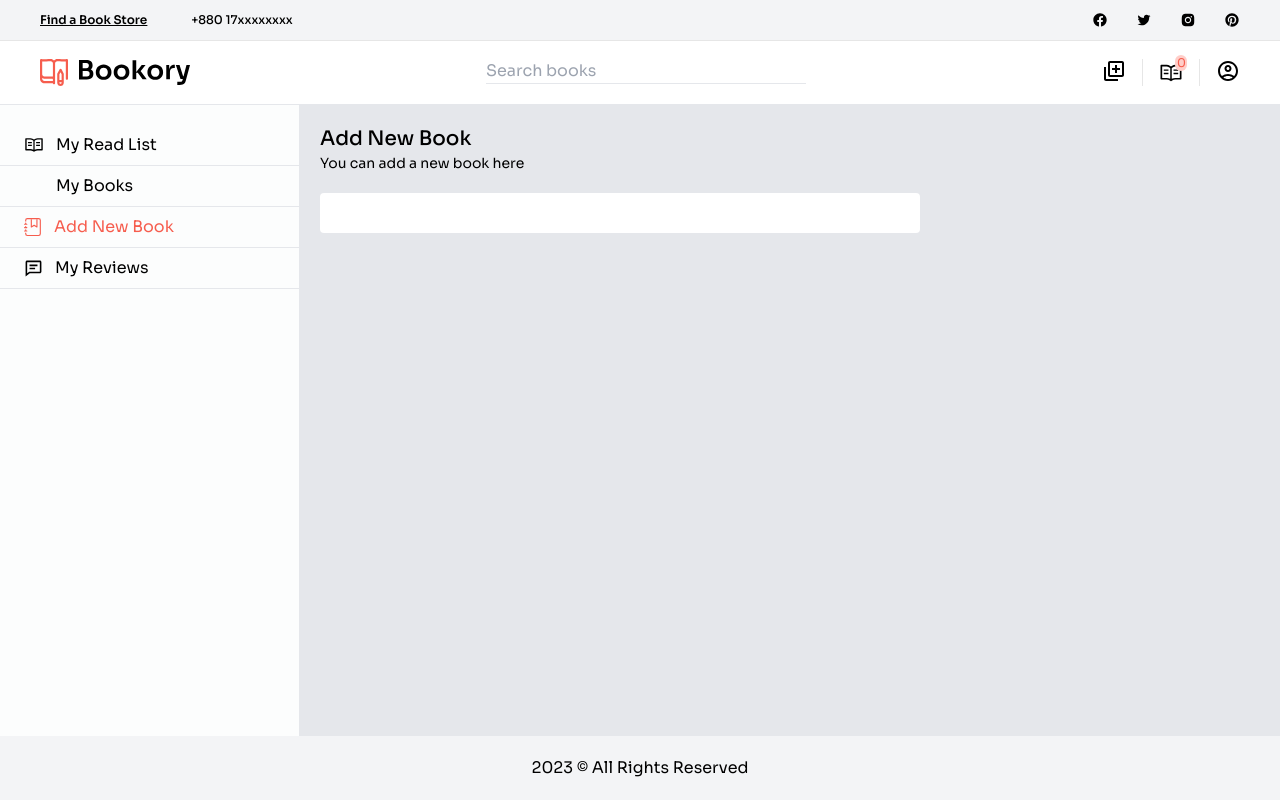
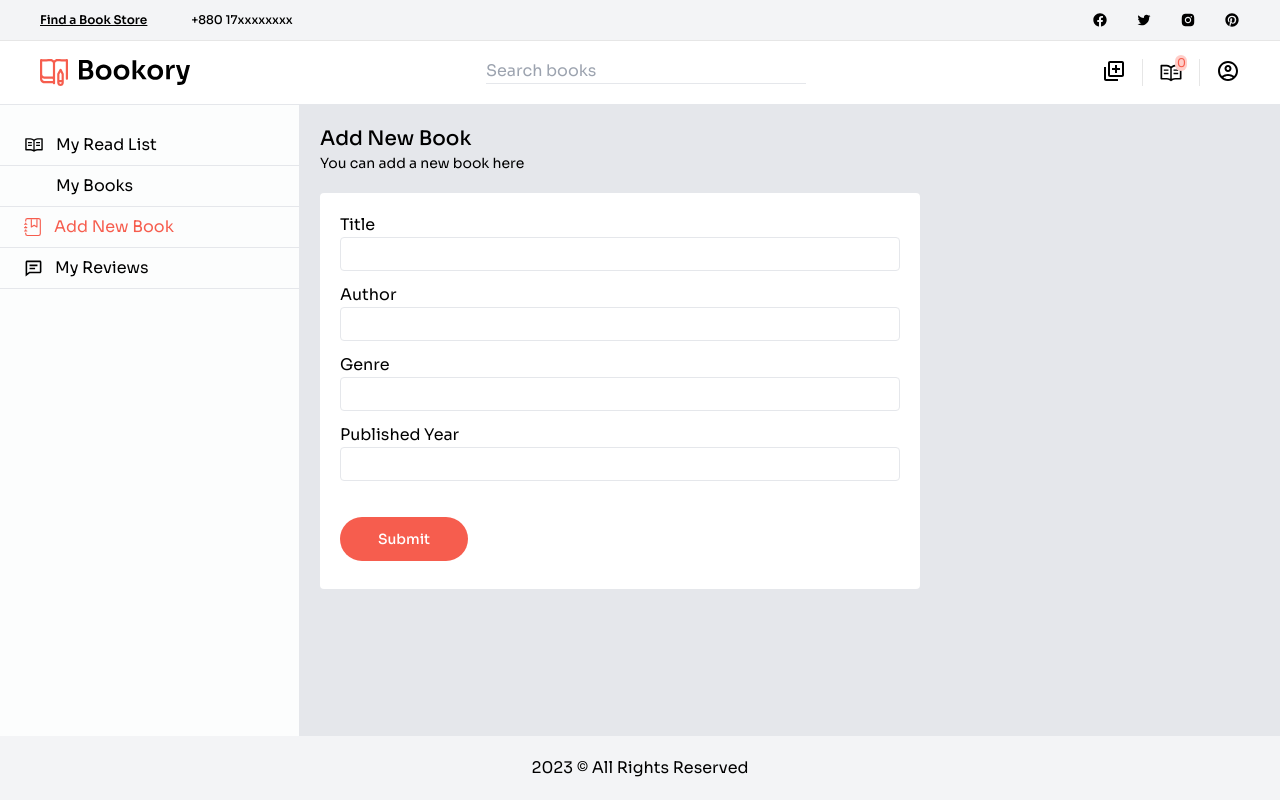
Before and after one commit to KnsDev330/bookstore, a React (Vite) app: page /dash/add in a window 1280 px wide. Built offline with nearby package versions, Linux system fonts and the light colour scheme; some icons are missing.

Commit message:
added add new book form

```diff
--- a/src/components/Dash/DashAddBook.tsx
+++ b/src/components/Dash/DashAddBook.tsx
@@ -1,6 +1,7 @@
-import { FC } from "react";
+import { FC, useEffect } from "react";
 import { useForm } from "react-hook-form";
 import { IAddBookInput } from "../../interfaces/interfaces";
+import Button from "../Button";
 
 
 const DashAddBook: FC = (): JSX.Element => {
@@ -21,8 +22,25 @@ const DashAddBook: FC = (): JSX.Element => {
             <p className="text-sm">You can add a new book here</p>
          </div>
          <div className="bg-white p-3 md:p-5 mt-5 rounded">
-            <form onSubmit={handleSubmit(onSubmit)}>
+            <form onSubmit={handleSubmit(onSubmit)} className="flex flex-col gap-3">
+               <div>
+                  <p>Title</p>
+                  <input className="bg-inherit border border-gray-200 focus:border-primary rounded outline-none duration-300 px-2 py-1 w-full" />
+               </div>
+               <div>
+                  <p>Author</p>
+                  <input className="bg-inherit border border-gray-200 focus:border-primary rounded outline-none duration-300 px-2 py-1 w-full" />
+               </div>
+               <div>
+                  <p>Genre</p>
+                  <input className="bg-inherit border border-gray-200 focus:border-primary rounded outline-none duration-300 px-2 py-1 w-full" />
+               </div>
+               <div>
+                  <p>Published Year</p>
+                  <input className="bg-inherit border border-gray-200 focus:border-primary rounded outline-none duration-300 px-2 py-1 w-full" />
+               </div>
 
+               <Button variant="primary" text="Submit" isLoading={false} className="my-2 mt-6 w-32" />
             </form>
          </div>
       </div>
--- a/src/interfaces/interfaces.ts
+++ b/src/interfaces/interfaces.ts
@@ -12,6 +12,7 @@ export interface IBook {
    createdAt: string;
    updatedAt: string;
 }
+
 export interface IAddBookInput {
    title: string;
    author: string;
```
